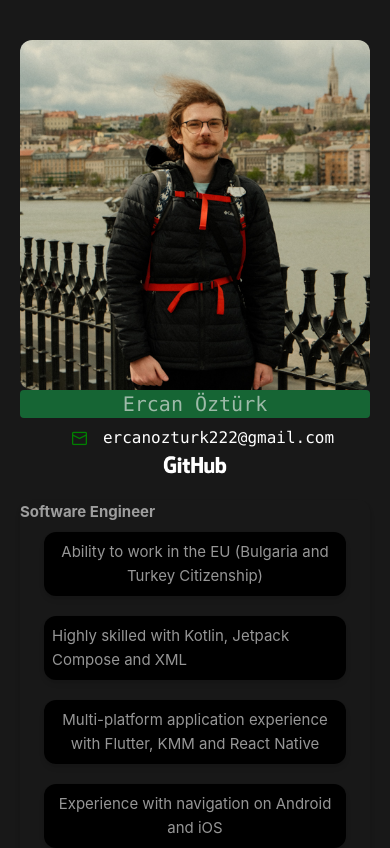
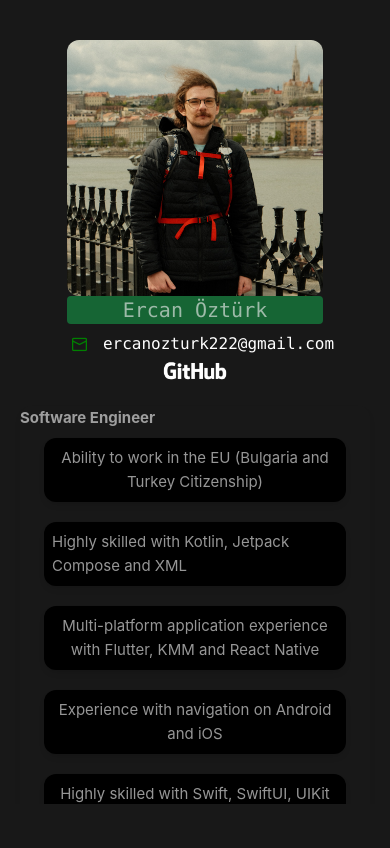
Before and after one commit to Ercan-Ozturk/ercan-ozturk-resume, a Vue app: page / in a window 390 px wide. Shown: the top 848 px of the page. Built offline with nearby package versions, Linux system fonts and the light colour scheme.

Commit message:
Overflow and icon

```diff
--- a/src/App.vue
+++ b/src/App.vue
@@ -7,7 +7,8 @@ import { RouterLink, RouterView } from "vue-router";
     <div class="flex flex-col md:flex-row items-center content  py-10 align-middle">
       <div class="rows-3">
         <div class="flex px-5 justify-center items-center object-scale-down">
-          <img alt=" Ercan Ozturk" class="image rounded-xl" src="@/assets/ercanozturk.jpg" width="400" height="400" />
+          <img alt=" Ercan Ozturk" class="image rounded-xl" src="@/assets/ercanozturk.jpg" width="256 md:400"
+            height="256 md:400" />
         </div>
         <div class="mx-5 rounded bg-green-800">
           <div class="font-mono text-xl mb-2 text-center">Ercan Öztürk</div>
@@ -22,7 +23,7 @@ import { RouterLink, RouterView } from "vue-router";
           </a>
         </div>
       </div>
-      <div>
+      <div class="overflow-scroll">
         <RouterView />
       </div>
 
```
Also changed, not shown: 1 other file (tests, documents, lock files or other folders).
